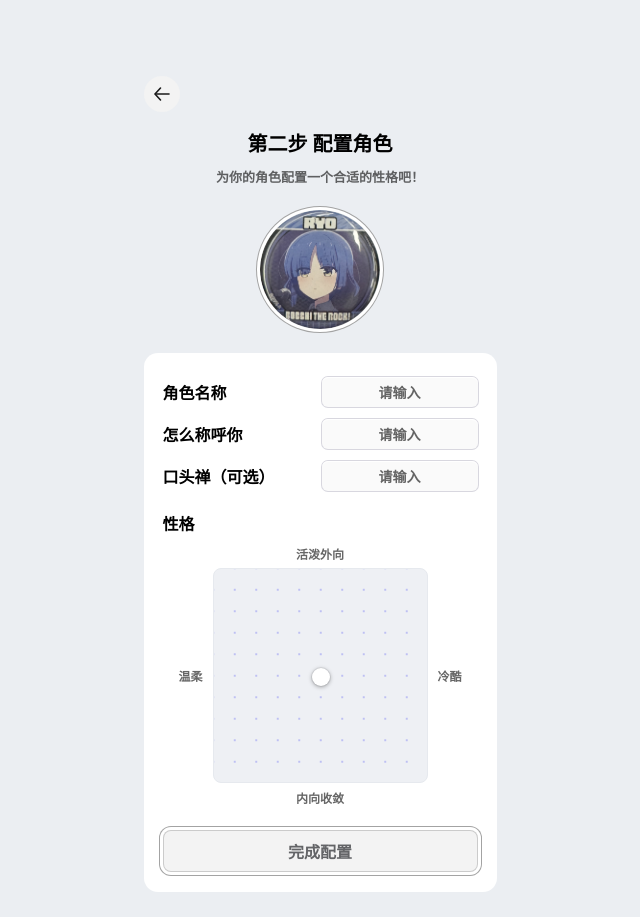
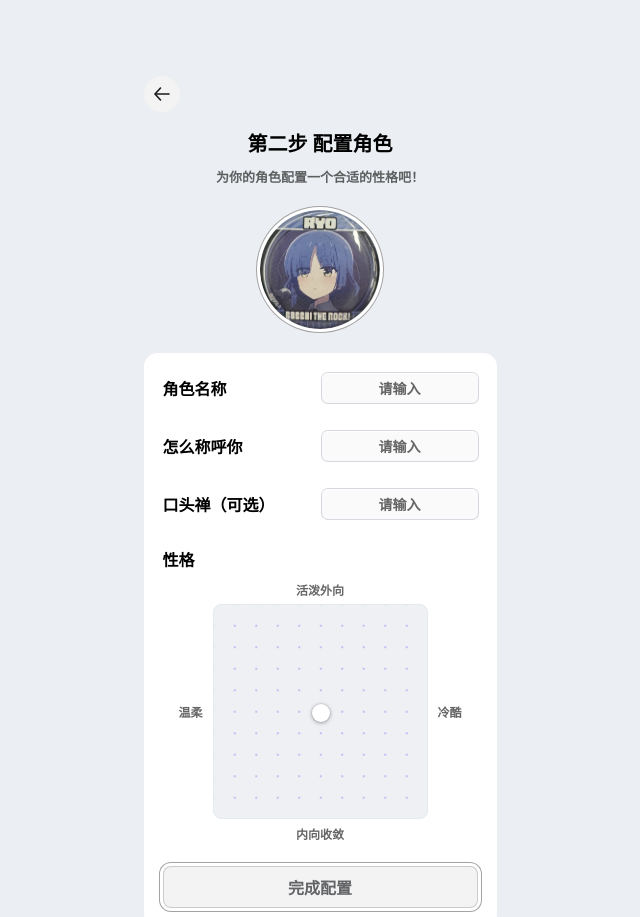
Before and after one commit to Pin-Verse/Pinverse_app, a website: page www/role-config.html in a window 1280 px wide. Shown: the top 917 px of the page, without its empty margins (320-960 px from the left). Drawn offline with Linux system fonts and the light colour scheme.

Commit message:
fix: 修复布局问题

```diff
--- a/www/styles.css
+++ b/www/styles.css
@@ -637,15 +637,11 @@ body {
   align-items: center;
   justify-content: space-between;
   min-height: 30px;
-  margin: 4px 0;
+  margin: 12px 0;
 }
 
-.view[data-view="settings"] {
-  gap: 12px;
-}
-
-.view[data-view="settings"] .setting-row {
-  margin: 0;
+.setting-row:first-child {
+  margin-top: 0;
 }
 
 .setting-row__label {
```
